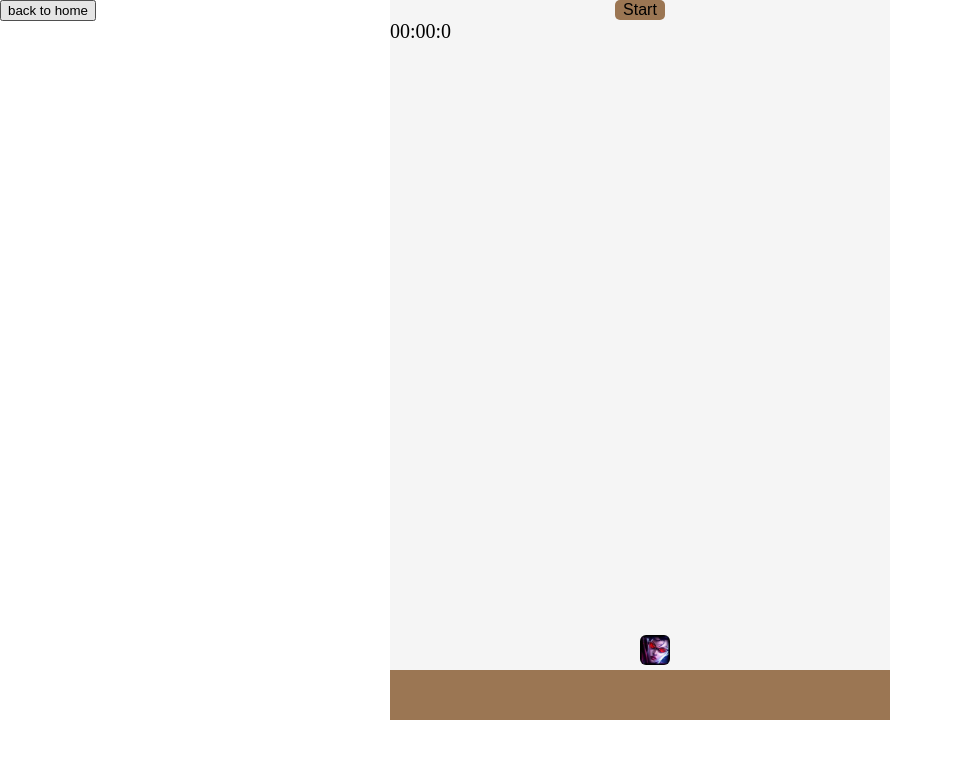
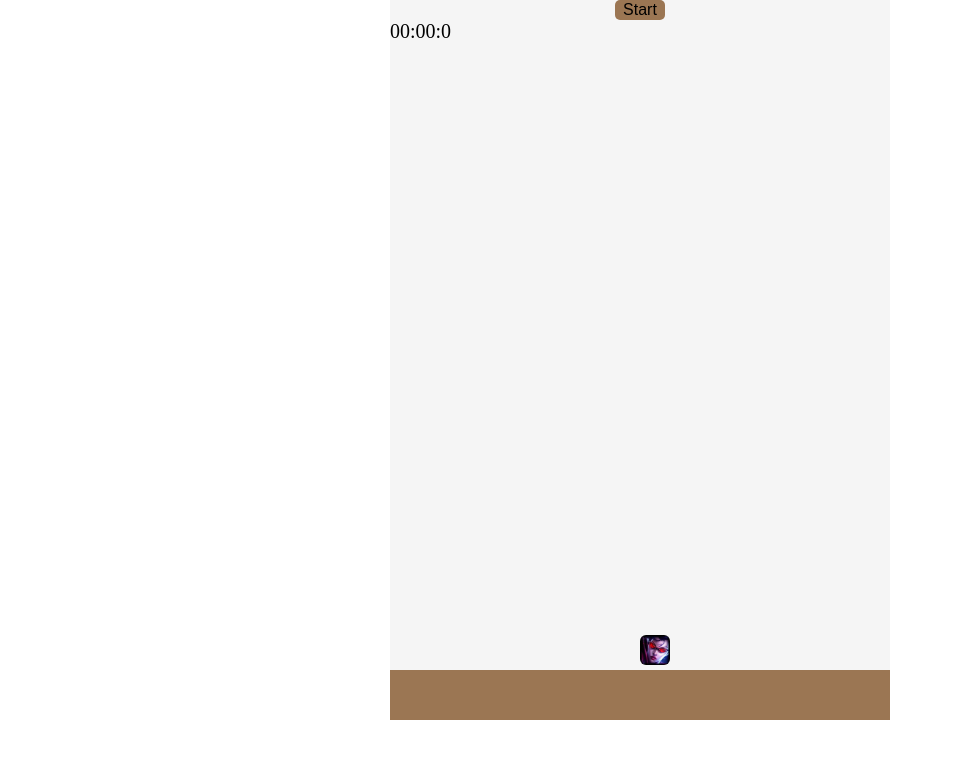
Before and after one commit to ToBeSD/htmlGame, a plain HTML site: page index.html in a window 1280 px wide. Shown: the whole page, without its empty margins (0-953 px from the left). Drawn offline with Linux system fonts and the light colour scheme.

Commit message:
index.html

```diff
--- a/index.html
+++ b/index.html
@@ -8,11 +8,7 @@
     <title>lol.ps-clone-project</title>
 </head>
 <body style="position: relative">
-    <div style="position: absolute">
-        <a href="/">
-            <button>back to home</button>
-        </a>
-    </div>
+
     <main class="container">
         <button class="btn start showing">Start</button>
         <button class="btn stop none">Stop</button>
```
